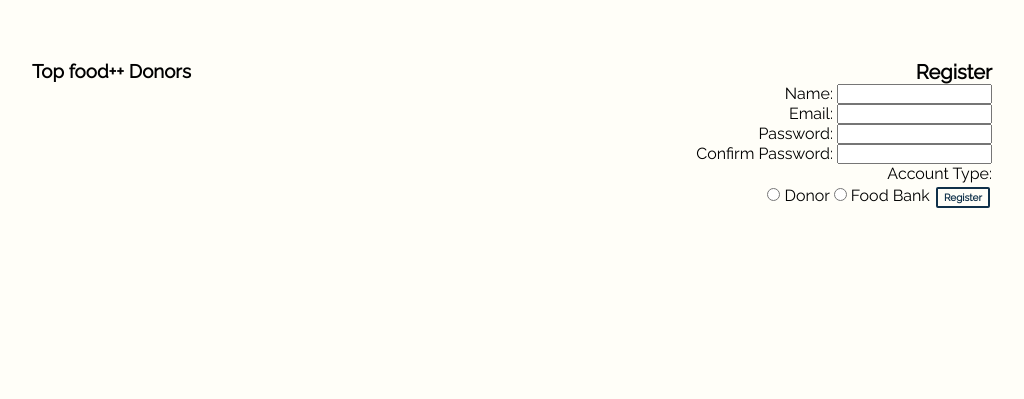
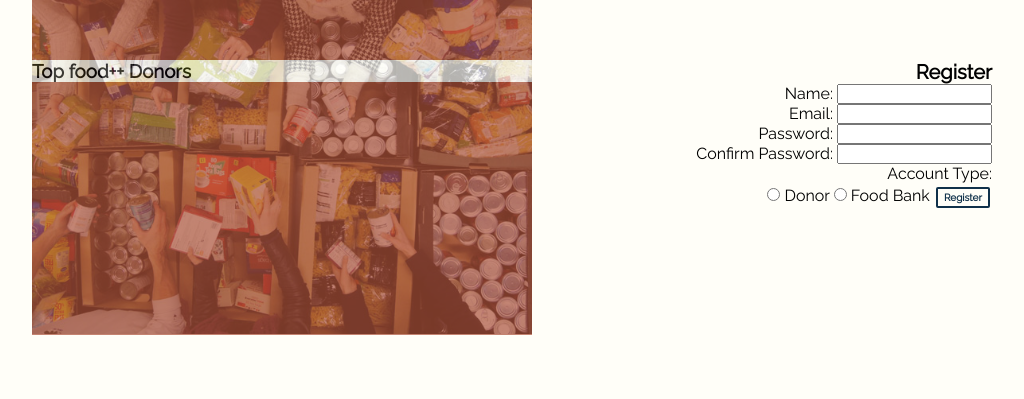
Before and after one commit to punkty/foodplusplus, a Django app: template apps/login/templates/login/index.html in a window 1280 px wide. Shown: the part 51-450 px from the top of the page, without its empty margins (108-1132 px from the left). Run offline with Django 3.2, Linux system fonts and the light colour scheme; the template is opened without the code that fills it, so the values that code supplies are empty; parts of the project's set-up code (start-up, migrations or seed data) failed here and were passed over.

Commit message:
login styles

```diff
--- a/apps/login/static/login/login.css
+++ b/apps/login/static/login/login.css
@@ -25,13 +25,30 @@ header form {
     display: inline-block;
     text-align: right;
 }
+.img_filter {
+    background: #ac5239;
+    opacity: .7;
+    height: 335px;
+    width:500px;
+    display: inline-block;
+}
+.img_div {
+  background-image:url('donate.JPG');
+  background-repeat:no-repeat;
+  background-size:100%;
+  width: 500px;
+  height: 400px;
+  display: inline-block;
+}
 .top_donors_container {
+    background: #fffef8;
     width: 500px;
     display: inline-block;
     vertical-align: top;
 }
 .register_container, .top_donors_container {
     margin-top: 60px;
+    vertical-align: top;
 }
 .register_container {
     float:right;
--- a/apps/login/templates/login/index.html
+++ b/apps/login/templates/login/index.html
@@ -22,6 +22,8 @@
         </form><!-- Login -->
     </header>
     <div id="container">
+          <div class="img_div">
+          <div class='img_filter'>
            <div class="top_donors_container">
              <h3>Top food++ Donors</h3>
              <ol>
@@ -30,6 +32,8 @@
                  {% endfor %}
              </ol>
              </div><!--  /.top_donors_contatiner -->
+             </div>
+           </div><!--end of img div -->
        <div class="register_container">
             <h2>Register</h2>
             <form action="{% url 'login:login_reg' %}" method="POST">
```
Lines whose indentation alone changed are shown as unchanged.
